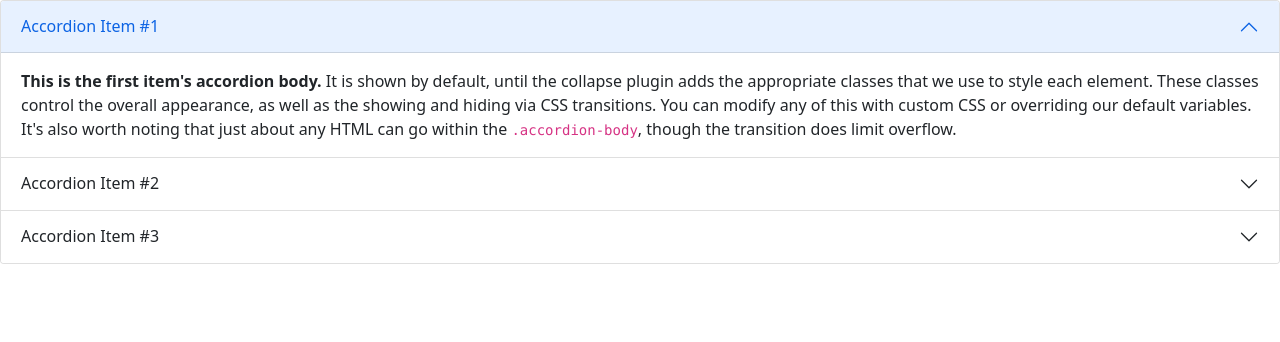
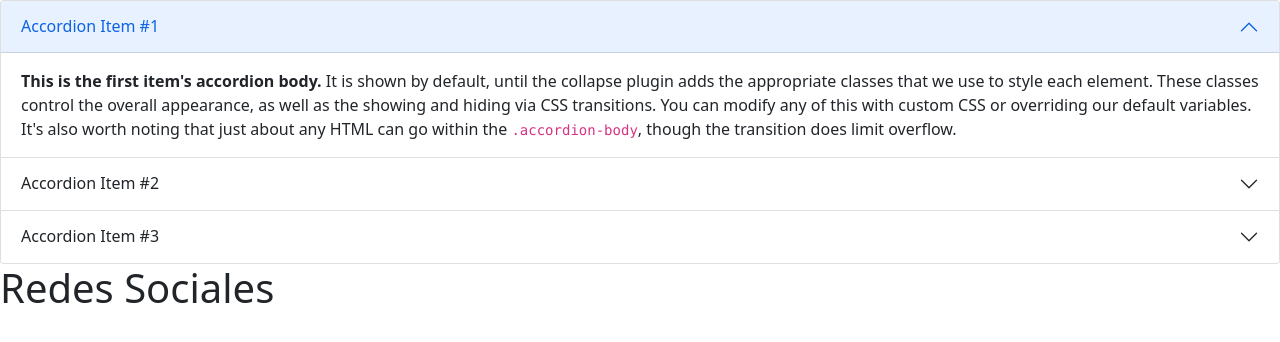
Before and after one commit to MajoJacome13/modulo9, a website: page index.html in a window 1280 px wide. Drawn offline with nearby package versions, Linux system fonts and the light colour scheme.

Commit message:
add new section Redes Sociales

```diff
--- a/index.html
+++ b/index.html
@@ -153,6 +153,9 @@
       </div>
     </div>
   </div>
+  <section>
+    <h1>Redes Sociales</h1>
+  </section>
 
     <script src="https://cdn.jsdelivr.net/npm/bootstrap@5.1.3/dist/js/bootstrap.bundle.min.js" integrity="sha384-ka7Sk0Gln4gmtz2MlQnikT1wXgYsOg+OMhuP+IlRH9sENBO0LRn5q+8nbTov4+1p" crossorigin="anonymous"></script>
   </body>
```
